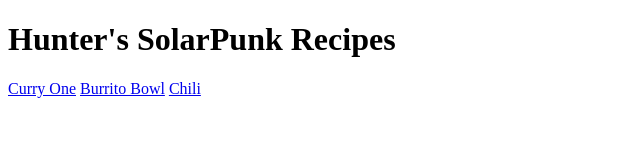
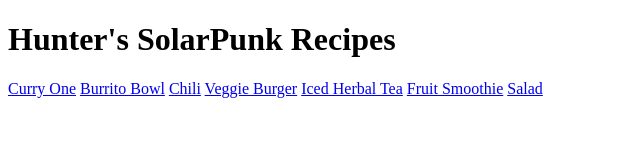
Before and after one commit to hrw1097/solarpunkrecipes, a plain HTML site: page index.html in a window 1280 px wide. Shown: the whole page, without its empty margins (0-640 px from the left). Drawn offline with Linux system fonts and the light colour scheme.

Commit message:
Add multiple links to various new recipes
Created links on the homepage to various new recipes:
smoothies, salad, veggie burger, herbal iced tea.

```diff
--- a/index.html
+++ b/index.html
@@ -12,6 +12,10 @@
     <a href="recipes/curry_one.html">Curry One</a>
     <a href="recipes/burrito_bowl.html">Burrito Bowl</a>
     <a href="recipes/chili_bowl.html">Chili</a>
+    <a href="recipes/veggie_burger.html">Veggie Burger</a>
+    <a href="recipes/herbal_tea.html">Iced Herbal Tea</a>
+    <a href="recipes/fruit_smoothie.html">Fruit Smoothie</a>
+    <a href="recipes/salad.html">Salad</a>
 
 </body>
 </html>
```
Also changed, not shown: recipes/chili_bowl.html (+0 -2 lines).
